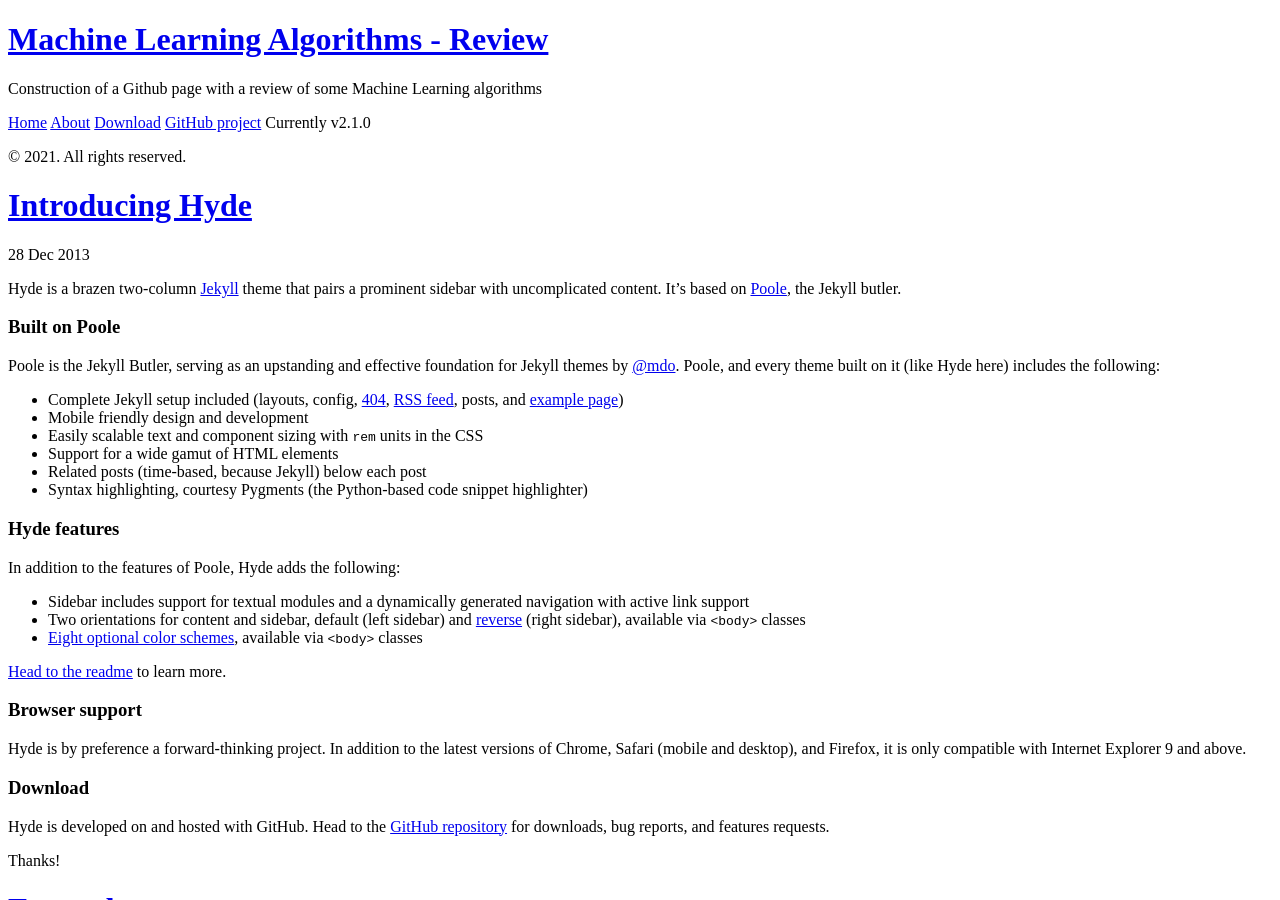
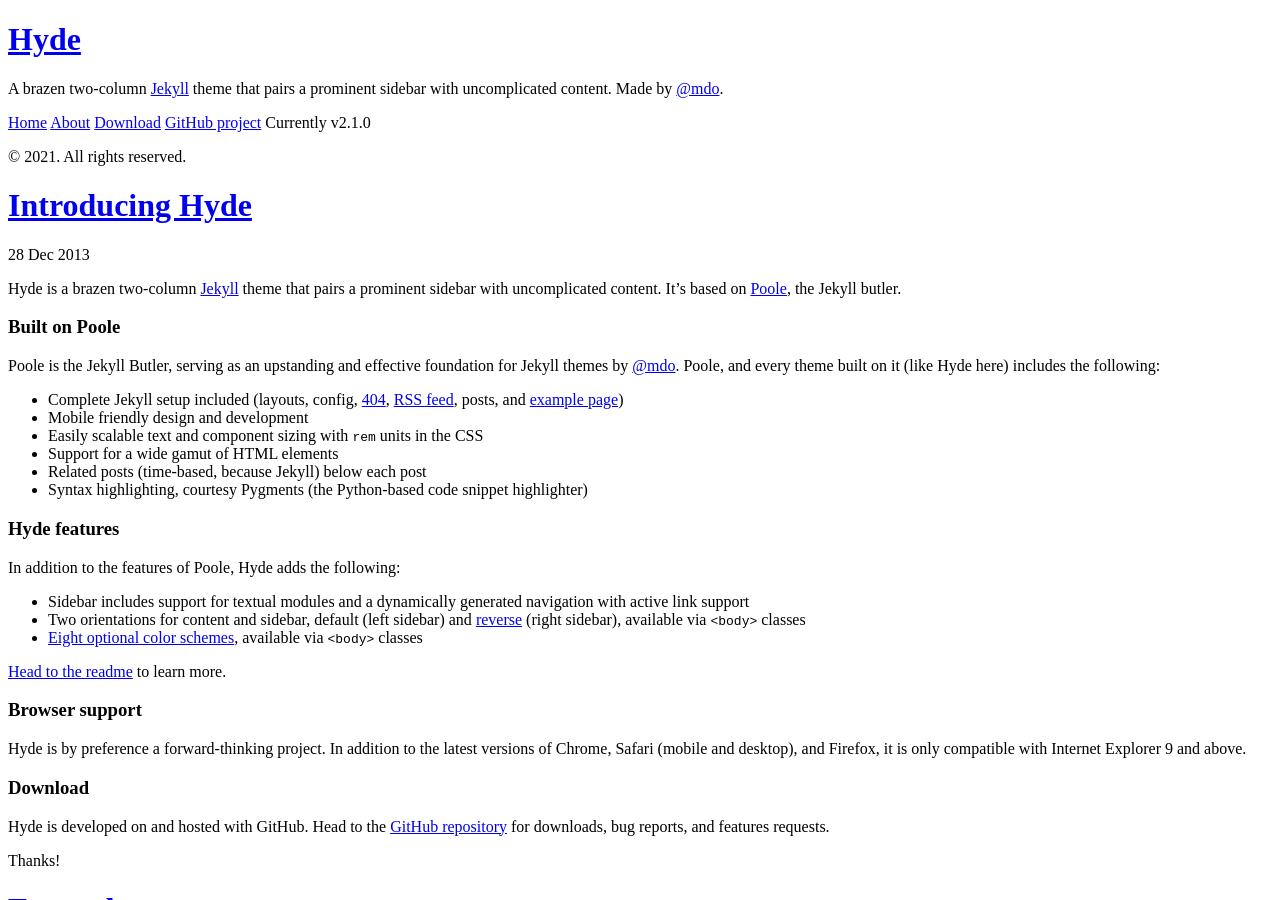
Before and after one commit to DanMartyns/machine-learning-algorithms-review, a Jekyll site: the page built from index.html, in a window 1280 px wide and 900 px high. Built offline with Jekyll 4.4.1, drawn with Linux system fonts in a browser that asks for light colours; the list of posts is cut into pages by our own code.

Commit message:
Fixing issues

```diff
--- a/Gemfile
+++ b/Gemfile
@@ -2,6 +2,4 @@
 
 source 'https://rubygems.org'
 
-git_source(:github) { |repo_name| "https://github.com/#{repo_name}" }
-
 gem 'github-pages'
--- a/_config.yml
+++ b/_config.yml
@@ -4,17 +4,15 @@ gems: [jekyll-gist]
 
 
 # Setup
-title:            Machine Learning Algorithms - Review
-tagline:          'Machine Learning Algorithms - Review'
-description:      'Construction of a Github page with a review of some Machine Learning algorithms'
-url:              https://danmartyns.github.io/machine-learning-algorithms-review
+title:            Hyde
+tagline:          'A Jekyll theme'
+description:      'A brazen two-column <a href="http://jekyllrb.com" target="_blank">Jekyll</a> theme that pairs a prominent sidebar with uncomplicated content. Made by <a href="https://twitter.com/mdo" target="_blank">@mdo</a>.'
+url:              https://danmartyns.github.io/machine-learning-algorithms-review/
 baseurl:          /
 
-# Permalinks
-permalink:        pretty
-
 author:
-  name:           'Daniel Martins'
+  name:           'Mark Otto'
+  url:            https://twitter.com/mdo
 
 paginate:         5
 
@@ -22,4 +20,4 @@ paginate:         5
 version:          2.1.0
 
 github:
-  repo:           https://github.com/DanMartyns/machine-learning-algorithms-review
+  repo:           https://github.com/poole/hyde
--- a/index.html
+++ b/index.html
@@ -21,15 +21,15 @@ title: Home
 
 <div class="pagination">
   {% if paginator.next_page %}
-    <a class="pagination-item older" href="{{ site.baseurl }}page{{paginator.next_page}}">Older</a>
+    <a class="pagination-item older" href="{{ site.url }}page{{paginator.next_page}}">Older</a>
   {% else %}
     <span class="pagination-item older">Older</span>
   {% endif %}
   {% if paginator.previous_page %}
     {% if paginator.page == 2 %}
-      <a class="pagination-item newer" href="{{ site.baseurl }}">Newer</a>
+      <a class="pagination-item newer" href="{{ site.url }}">Newer</a>
     {% else %}
-      <a class="pagination-item newer" href="{{ site.baseurl }}page{{paginator.previous_page}}">Newer</a>
+      <a class="pagination-item newer" href="{{ site.url }}page{{paginator.previous_page}}">Newer</a>
     {% endif %}
   {% else %}
     <span class="pagination-item newer">Newer</span>
```
